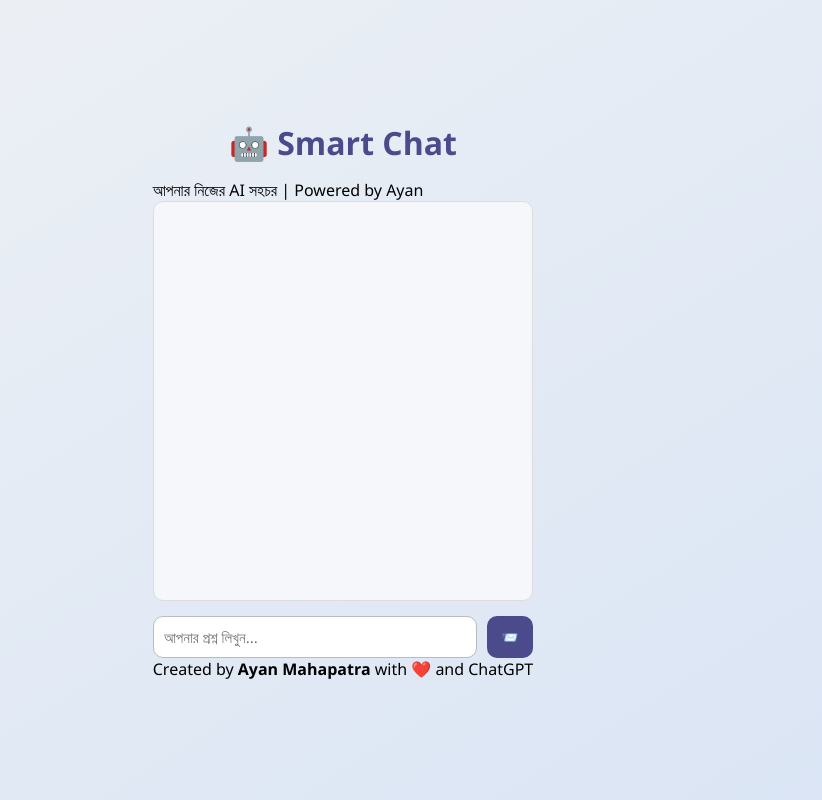
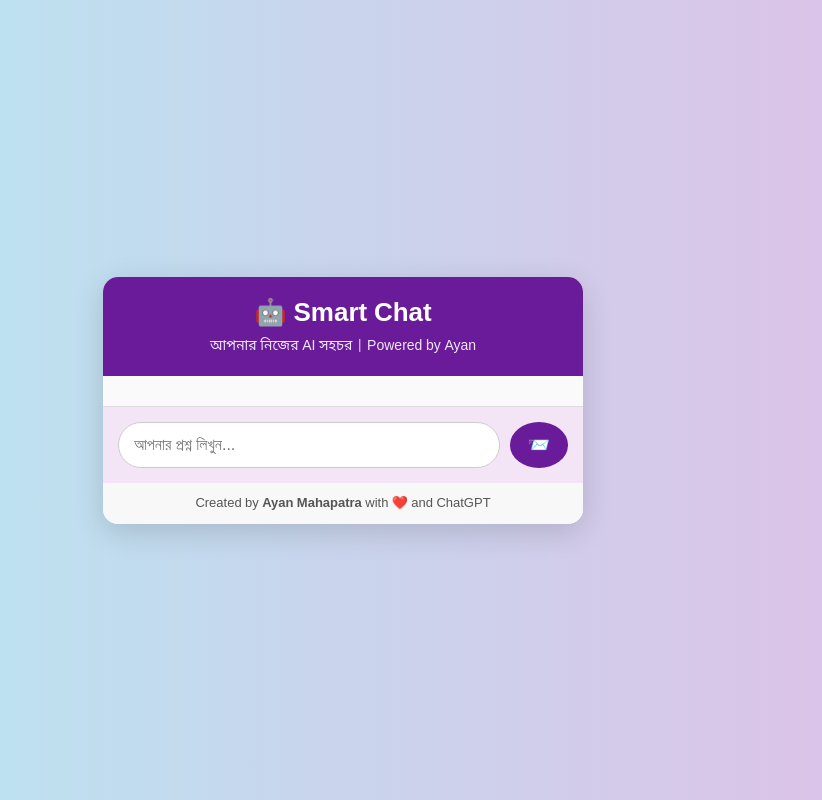
Before and after one commit to ayanmahapatra2007/Smart-chat-, a plain HTML site: page index.html in a window 1280 px wide. Shown: the whole page, without its empty margins (297-1119 px from the left). Drawn offline with Linux system fonts and the light colour scheme.

Commit message:
Update style.css

```diff
--- a/style.css
+++ b/style.css
@@ -2,96 +2,111 @@
   margin: 0;
   padding: 0;
   box-sizing: border-box;
-  font-family: "Segoe UI", sans-serif;
 }
 
 body {
-  background: linear-gradient(to bottom right, #eef1f5, #d9e4f5);
+  font-family: 'Noto Sans Bengali', sans-serif;
+  background: linear-gradient(to right, #b2ebf2, #e1bee7);
   display: flex;
   justify-content: center;
   align-items: center;
   min-height: 100vh;
 }
 
-.container {
+.chat-container {
   width: 95%;
-  max-width: 500px;
-  background: #ffffff;
+  max-width: 480px;
+  background-color: #ffffffee;
   border-radius: 15px;
-  box-shadow: 0 10px 25px rgba(0, 0, 0, 0.1);
-  padding: 20px;
+  box-shadow: 0 8px 30px rgba(0, 0, 0, 0.15);
+  display: flex;
+  flex-direction: column;
+  overflow: hidden;
 }
 
-h1 {
+header {
+  background-color: #6a1b9a;
+  color: white;
+  padding: 20px;
   text-align: center;
-  color: #4b4b8c;
-  margin-bottom: 15px;
+}
+
+header h1 {
+  font-size: 26px;
+  margin-bottom: 5px;
+}
+
+header p {
+  font-size: 14px;
+  opacity: 0.9;
 }
 
 .chat-box {
-  background: #f5f7fa;
-  border: 1px solid #ddd;
-  height: 400px;
+  flex: 1;
+  padding: 15px;
   overflow-y: auto;
-  padding: 15px;
-  border-radius: 10px;
-  margin-bottom: 15px;
+  background: #fafafa;
+  display: flex;
+  flex-direction: column;
+  gap: 10px;
 }
 
-.chat-box p {
-  margin-bottom: 12px;
+.message {
+  max-width: 80%;
+  padding: 12px 16px;
+  border-radius: 20px;
+  font-size: 15px;
   line-height: 1.5;
-  font-size: 15px;
+  word-wrap: break-word;
 }
 
-.chat-box p:nth-child(odd) {
-  background-color: #d1e7dd;
-  padding: 8px 12px;
-  border-radius: 12px;
-  max-width: 80%;
-  align-self: flex-start;
+.user-message {
+  background-color: #d1c4e9;
+  align-self: flex-end;
+  border-bottom-right-radius: 0;
 }
 
-.chat-box p:nth-child(even) {
-  background-color: #e2e3e5;
-  padding: 8px 12px;
-  border-radius: 12px;
-  max-width: 80%;
-  margin-left: auto;
-  text-align: right;
+.bot-message {
+  background-color: #ffe082;
+  align-self: flex-start;
+  border-bottom-left-radius: 0;
 }
 
 .input-area {
   display: flex;
+  padding: 15px;
+  background-color: #f3e5f5;
+  border-top: 1px solid #ddd;
   gap: 10px;
 }
 
 input[type="text"] {
   flex: 1;
-  padding: 10px;
-  border-radius: 10px;
-  border: 1px solid #bbb;
-  font-size: 15px;
+  padding: 12px 15px;
+  border-radius: 25px;
+  border: 1px solid #ccc;
+  font-size: 16px;
 }
 
 button {
-  background: #4b4b8c;
+  background-color: #6a1b9a;
   color: white;
-  padding: 10px 15px;
   border: none;
-  border-radius: 10px;
+  padding: 12px 18px;
+  border-radius: 50%;
+  font-size: 18px;
   cursor: pointer;
-  font-weight: bold;
-  transition: 0.3s;
+  transition: background 0.3s ease;
 }
 
 button:hover {
-  background: #363673;
+  background-color: #4a148c;
 }
 
-.footer {
-  margin-top: 15px;
+footer {
   text-align: center;
+  padding: 12px;
   font-size: 13px;
-  color: #888;
+  color: #555;
+  background-color: #f8f8f8;
 }
```
